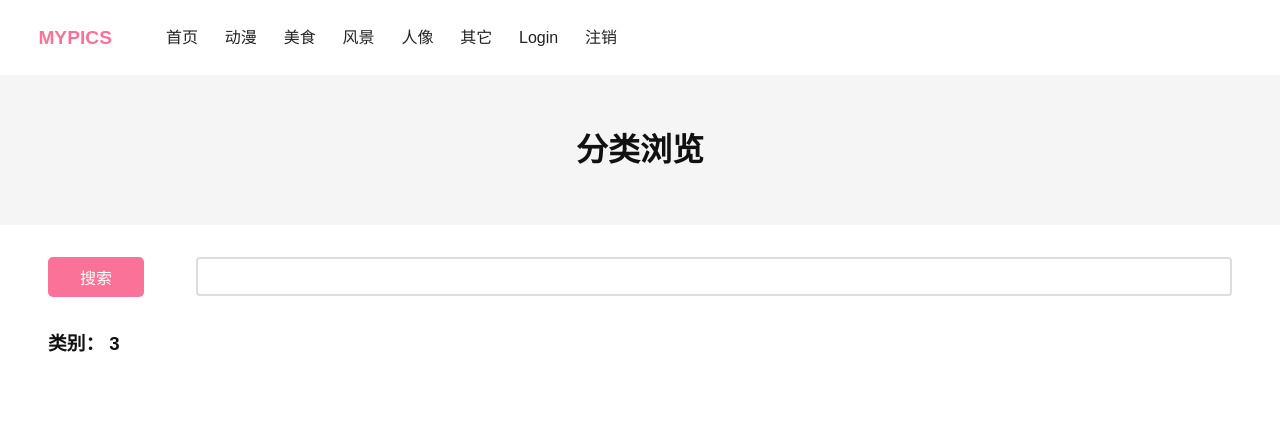
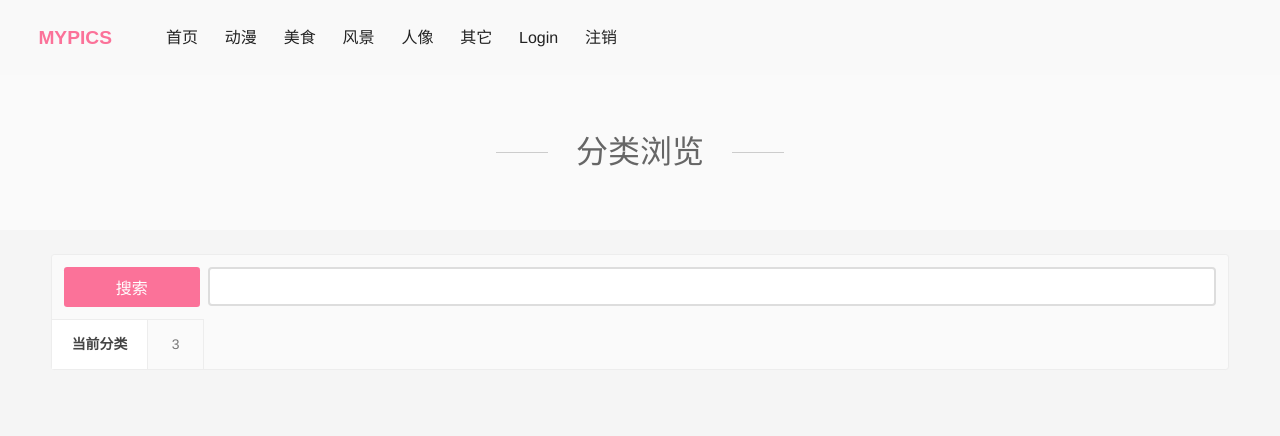
Before and after one commit to kongxx3282/mypictures, a Django app: page /show/3 in a window 1280 px wide. Shown: the top 436 px of the page. Run offline with Django 3.2, Linux system fonts and the light colour scheme; data comes from the database, SQL or seed files in the repository; some libraries are stand-ins or nearby versions.

```diff
--- a/static/css/layouts/gallery.css
+++ b/static/css/layouts/gallery.css
@@ -97,7 +97,7 @@ h1, h2, h3, h4, h5, h6 {
     font-weight: 400;
     text-transform: uppercase;
     letter-spacing: 0.05em;
-    border-radius: 4px;
+    border-radius: 0.2em;
     margin: 0.3em;
 }
 
--- a/static/css/layouts/header.css
+++ b/static/css/layouts/header.css
@@ -71,16 +71,15 @@ label {
  * I want my pure-button elements to look a little different
  */
 .pure-button {
-    background-color: #1f8dd6;
     color: white;
     padding: 0.5em 2em;
-    border-radius: 5px;
+    border-radius: 0.2em;
 }
 
 a.pure-button-primary {
     background: white;
     color: #1f8dd6;
-    border-radius: 5px;
+    border-radius: 0.2em;
     font-size: 120%;
 }
 
--- a/static/css/layouts/mypics.css
+++ b/static/css/layouts/mypics.css
@@ -1,9 +1,15 @@
 html {
     text-transform: capitalize;
+    background-color: #f5f5f5;
+}
+
+body {
+    font-family: Helvetica, Tahoma, Arial, STXihei, "华文细黑", "Microsoft YaHei", "微软雅黑", SimSun, "宋体", Heiti, "黑体", sans-serif;
 }
 
 h1.splash-head {
     color: #fb7299;
+    font-family: sans-serif;
 }
 
 .banner {
@@ -31,10 +37,11 @@ h1.splash-head {
 }
 
 .main-wrapper {
-    margin-top: 2em;
+    padding-top: 1.5em;
     padding-left: 2em;
     padding-right: 2em;
     margin-bottom: 3em;
+    background: #f5f5f5;
 }
 
 .main-content {
@@ -86,14 +94,44 @@ h1.splash-head {
 }
 
 .banner-container {
-    background: #f5f5f5;
-
+    background: #fafafa;
+    display: block;
+    text-align: center;
 }
 
 .banner {
+    position: relative;
     text-align: center;
-    margin-top: 2.5em;
-    margin-bottom: 2.5em;
+    display: inline-block;
+    width: 9em;
+    font-weight: lighter;
+    font-size: 2em;
+    margin-top: 2em;
+    margin-bottom: 2em;
+}
+
+.banner::before {
+    left: 0;
+    display: block;
+    position: absolute;
+    vertical-align: center;
+    /*top: 28px;*/
+    top: 0.4em;
+    width: 18%;
+    content: "";
+    border-top: 1px solid #cccccc;
+}
+
+.banner::after {
+    right: 0;
+    display: block;
+    position: absolute;
+    vertical-align: center;
+    /*top: 28px;*/
+    top: 0.4em;
+    width: 18%;
+    content: "";
+    border-top: 1px solid #cccccc;
 }
 
 .pic-menu .custom-menu-toggle .bar {
@@ -164,8 +226,61 @@ textarea.pic-input {
 }
 
 .custom-search {
-    padding-left: 1em;
-    padding-right: 1em;
+    position: relative;
+    margin-left: 1.2em;
+    margin-right: 1.2em;
+    margin-bottom: 1.2em;
+    border: 1px solid #ededed;
+    background-color: #fafafa;
+    border-radius: 0.2em;
+}
+
+.custom-search .pure-form {
+    margin: 0.75em;
+}
+
+.custom-search input[type] {
+    margin: 0;
+}
+
+.custom-search .pure-button {
+    width: 94%;
+}
+
+.search-cate {
+    width: 100%;
+    display: flex;
+    flex-direction: row;
+    flex-wrap: nowrap;
+    justify-content: space-between;
+    align-items: center;
+}
+
+.tags {
+    border-top: 1px solid #EDEDED;
+    position: relative;
+    padding-bottom: 0;
+}
+
+.tag {
+    font-size: 0.87em;
+    height: 3.5em;
+    line-height: 3.5em;
+    padding: 0 1.4em;
+    color: #777;
+    border-right: 1px solid #EDEDED;
+    display: inline-block;
+    text-decoration: none;
+}
+
+.pin {
+    background: #fff;
+    color: #444;
+    font-weight: 700;
+}
+
+.detail {
+    padding-right: 1.7em;
 }
 
 @media only screen and (max-width: 480px) {
--- a/templates/login.html
+++ b/templates/login.html
@@ -50,7 +50,7 @@
 </div>
 <div class="banner-container pure-g">
     <div class="banner pure-u-1">
-        <h1>登录</h1>
+        <a>登录</a>
     </div>
 </div>
 
--- a/templates/register.html
+++ b/templates/register.html
@@ -51,7 +51,7 @@
 </div>
 <div class="banner-container pure-g">
     <div class="banner pure-u-1">
-        <h1>注册</h1>
+        <a>注册</a>
     </div>
 </div>
 
--- a/templates/show.html
+++ b/templates/show.html
@@ -73,37 +73,41 @@
 
 <div class="banner-container pure-g">
     <div class="banner pure-u-1">
-        <h1>分类浏览</h1>
+        <a>分类浏览</a>
     </div>
 </div>
 
 <div class="main-wrapper">
     <div class="custom-search">
-        <div>
-            <form class="pure-form" action="../show/{{ cate }}" method="post">
-                {% csrf_token %}
-                <div class="pure-g">
-                    <div class="pure-u-1-4 pure-u-md-1-6 pure-u-lg-3-24">
-                        <button type="submit" class="pure-button pure-button-primary pic-button">搜索</button>
-                    </div>
-                    <div class="pure-u-3-4 pure-u-md-5-6 pure-u-lg-21-24">
-                        <input type="text" name="content" class="pic-input"/>
-                    </div>
+        <form class="pure-form" action="../show/{{ cate }}" method="post">
+            {% csrf_token %}
+            <div class="pure-g">
+                <div class="pure-u-1-3 pure-sm-1-2 pure-u-md-1-6 pure-u-lg-3-24">
+                    <button type="submit" class="pure-button pure-button-primary pic-button">搜索</button>
+                </div>
+                <div class="pure-u-2-3 pure-sm-1-2 pure-u-md-5-6 pure-u-lg-21-24">
+                    <input type="text" name="content" class="pic-input"/>
+                </div>
+            </div>
 
-                </div>
-
-            </form>
+        </form>
+        <div class="search-cate">
+            <div class="tags">
+                <a class="pin tag">当前分类</a>
+                <a class="detail tag">{{ cate }}</a>
+            </div>
         </div>
-
 
     </div>
     <div class="main-content">
-        <h3>类别： {{ cate }}</h3>
+        {#        <h3>类别： {{ cate }}</h3>#}
         <div class="pure-g">
             {% for v in querylist %}
                 <a class="photo-box pure-u-1 pure-u-md-1-3 pure-u-lg-1-6" href="/myapp/test/{{ v.id }}">
                     <img src="{{ v.pic }}" alt="error">
-                    <aside class="photo-box-caption">{{ v.title }}</aside>
+                    <div class="photo-box-caption">
+                        <aside>{{ v.title }}</aside>
+                    </div>
                 </a>
             {% endfor %}
         </div>
--- a/templates/test.html
+++ b/templates/test.html
@@ -60,7 +60,7 @@
 </div>
 <div class="banner-container pure-g">
     <div class="banner pure-u-1">
-        <h1>{{ title }}</h1>
+        <a>{{ title }}</a>
     </div>
 </div>
 <div class="main-wrapper">
--- a/templates/usercenter/edit.html
+++ b/templates/usercenter/edit.html
@@ -100,7 +100,7 @@
 </div>
 <div class="banner-container pure-g">
     <div class="banner pure-u-1">
-        <h1>{{ picture.title }}</h1>
+        <a>{{ picture.title }}</a>
     </div>
 </div>
 <div class="main-wrapper">
--- a/templates/usercenter/upload.html
+++ b/templates/usercenter/upload.html
@@ -52,7 +52,7 @@
 </div>
 <div class="banner-container pure-g">
     <div class="banner pure-u-1">
-        <h1>上传</h1>
+        <a>上传</a>
     </div>
 </div>
 <div class="main-wrapper">
```
Also changed, not shown: other parts of static/css/layouts/mypics.css (+27 -2 lines), templates/usercenter/myfavorite.html (+14 -11 lines), templates/usercenter/usercenter.html (+14 -14 lines).
